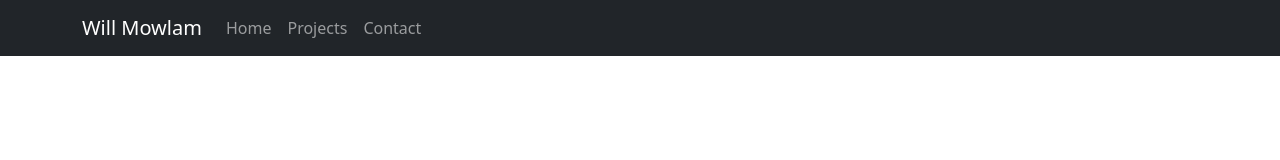
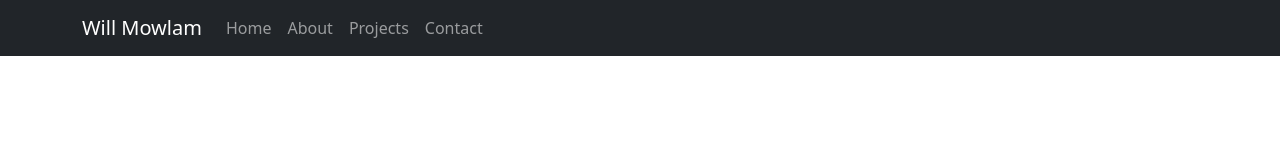
Before and after one commit to willmowlam/nebulus-react-portfolio, a React (Vite) app: page / in a window 1280 px wide. Shown: the top 160 px of the page. Built offline with nearby package versions, Linux system fonts and the light colour scheme.

Commit message:
Test commit after setup of branch restriction rules

```diff
--- a/src/components/Header/index.jsx
+++ b/src/components/Header/index.jsx
@@ -10,6 +10,7 @@ function Header() {
           <Navbar.Brand href="#home">Will Mowlam</Navbar.Brand>
           <Nav className="me-auto">
             <Nav.Link href="#home">Home</Nav.Link>
+            <Nav.Link href="#about">About</Nav.Link>
             <Nav.Link href="#projects">Projects</Nav.Link>
             <Nav.Link href="#contact">Contact</Nav.Link>
           </Nav>
```
